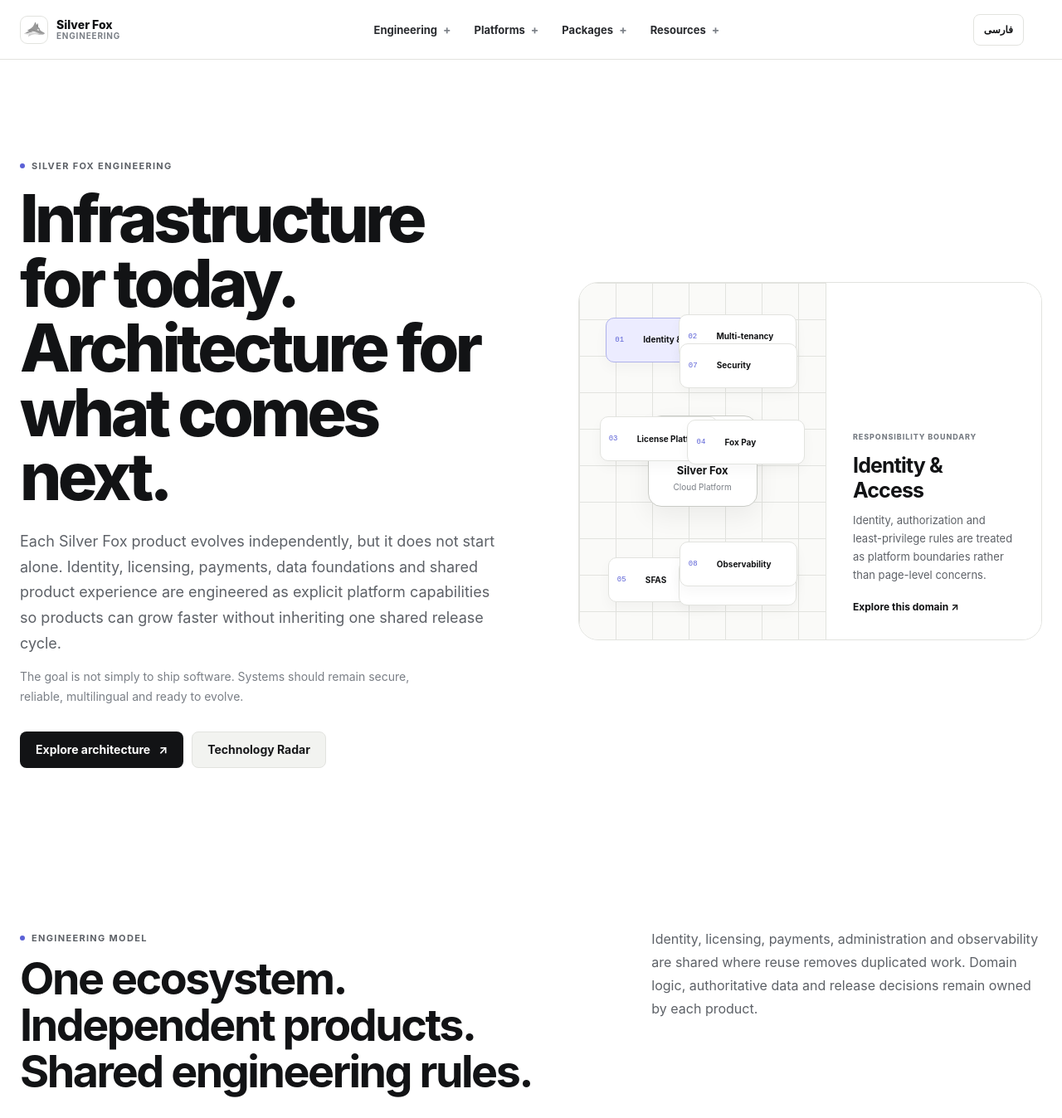
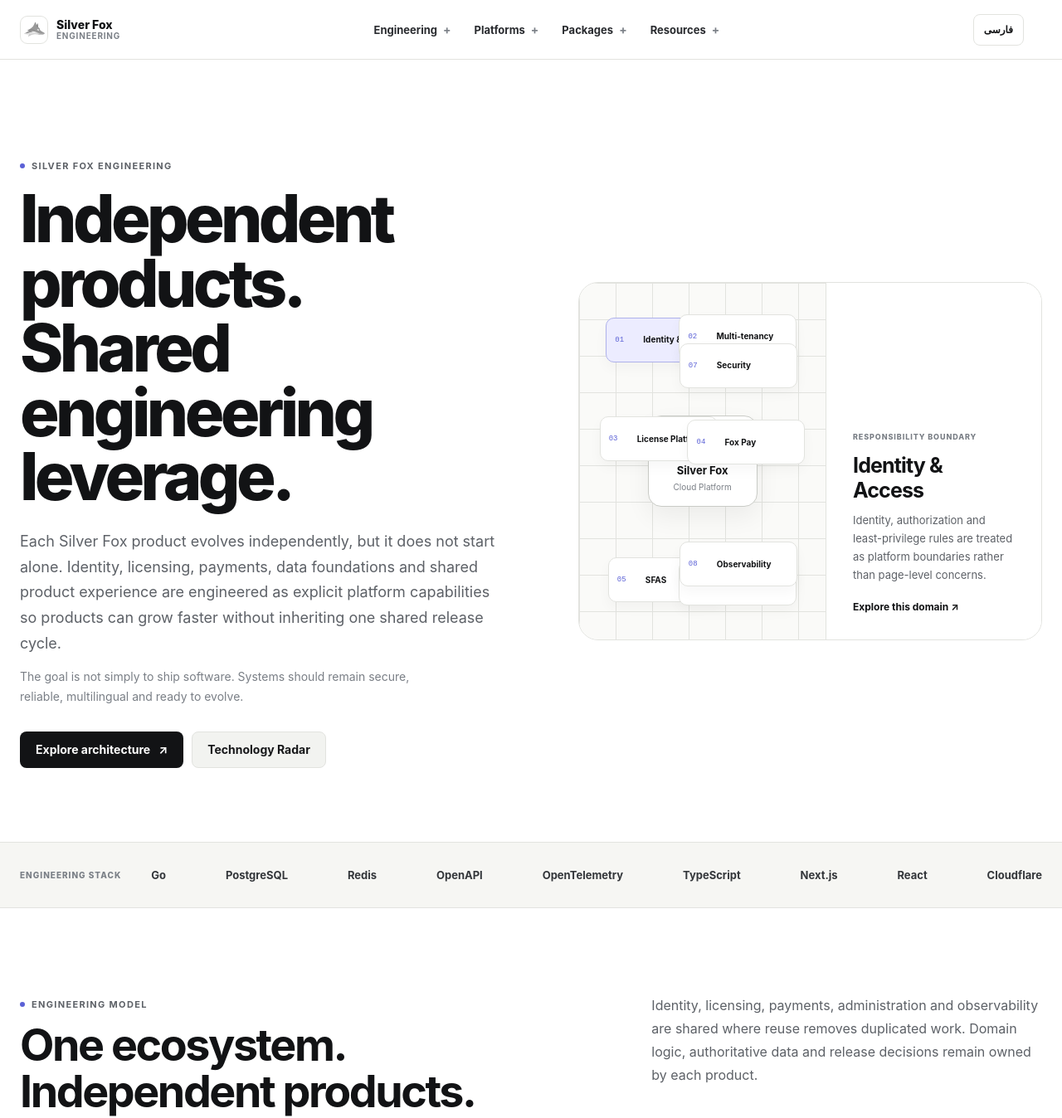
Before and after one commit to silverfoxcloud/silverfox-engineering, a Next.js app: page / in a window 1280 px wide. Shown: the top 1348 px of the page at 83% size. Built offline with nearby package versions, Linux system fonts and the light colour scheme.

Commit message:
design: sharpen homepage engineering narrative

```diff
--- a/components/PortalPage.tsx
+++ b/components/PortalPage.tsx
@@ -3,7 +3,7 @@
 import Link from "next/link";
 import SiteHeader from "@/components/SiteHeader";
 import SiteFooter from "@/components/SiteFooter";
-import { copy, type Locale } from "@/data/content";
+import { copy, stack, type Locale } from "@/data/content";
 import ArchitectureMap from "@/components/ArchitectureMap";
 import { engineeringPages, platformPages } from "@/data/engineering-pages";
 import { packages } from "@/data/packages";
@@ -93,6 +93,19 @@
           </div>
 
           <ArchitectureMap locale={locale} />
+        </div>
+      </section>
+
+      <section className="stackStrip" aria-label={fa ? "فناوری‌های اصلی" : "Core engineering stack"}>
+        <div className="shell stackStripInner">
+          <span className="stackStripLabel">{fa ? "پشته مهندسی" : "ENGINEERING STACK"}</span>
+          <div className="stackStripList">
+            {stack
+              .filter((item) =>
+                ["Go", "PostgreSQL", "Redis", "OpenAPI", "OpenTelemetry", "TypeScript", "Next.js", "React", "Cloudflare"].includes(item),
+              )
+              .map((item) => <span key={item}>{item}</span>)}
+          </div>
         </div>
       </section>
 
--- a/data/content.ts
+++ b/data/content.ts
@@ -89,7 +89,7 @@
 export const copy = {
   en: {
     langName: "فارسی", langHref: "/fa/", eyebrow: "SILVER FOX ENGINEERING",
-    heroTitle: "Infrastructure for today. Architecture for what comes next.",
+    heroTitle: "Independent products. Shared engineering leverage.",
     heroBody: "Each Silver Fox product evolves independently, but it does not start alone. Identity, licensing, payments, data foundations and shared product experience are engineered as explicit platform capabilities so products can grow faster without inheriting one shared release cycle.",
     primaryCta: "Explore engineering", secondaryCta: "Architecture",
     nav: ["Ecosystem", "Platforms", "Architecture", "Technology", "Security"],
@@ -145,7 +145,7 @@
   },
   fa: {
     langName: "English", langHref: "/", eyebrow: "مهندسی پردازش ابری روباه نقره‌ای",
-    heroTitle: "زیرساختی برای امروز؛ معماری‌ای برای فردا",
+    heroTitle: "محصولات مستقل؛ توان مهندسی مشترک.",
     heroBody: "در پردازش ابری روباه نقره‌ای، هر محصول مستقل طراحی و توسعه می‌شود؛ اما تنها نمی‌ماند. هویت، لایسنس، پرداخت، داده و تجربه‌های مشترک روی پایه‌ای پلتفرمی شکل می‌گیرند تا محصولات سریع‌تر رشد کنند، ساده‌تر مقیاس بگیرند و با اطمینان بیشتری تغییر کنند.",
     primaryCta: "مشاهده رویکرد مهندسی", secondaryCta: "معماری",
     nav: ["اکوسیستم", "پلتفرم‌ها", "معماری", "فناوری", "امنیت"],
```
